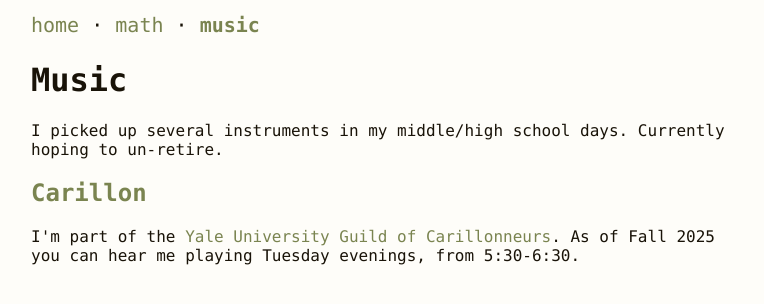
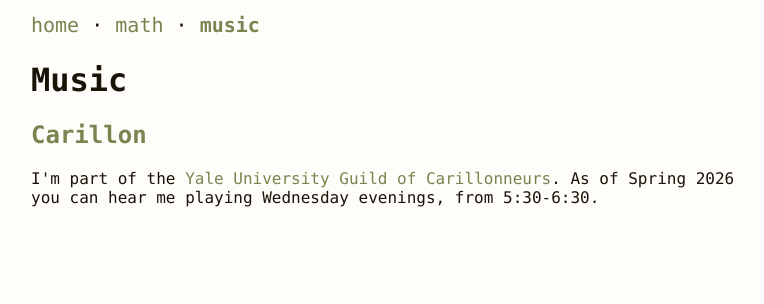
Before and after one commit to keklia/keklia.github.io, a Jekyll site: the page built from music.html, in a window 1280 px wide. Shown: the top 304 px of the page, without its empty margins (257-1021 px from the left). Built offline with Jekyll 4.4.1, drawn with Linux system fonts in a browser that asks for light colours.

Commit message:
Update music.html

```diff
--- a/music.html
+++ b/music.html
@@ -3,7 +3,6 @@
 title: Music
 ---
 <h1>Music</h1>
-I picked up several instruments in my middle/high school days. Currently hoping to un-retire.
 
 <h2>Carillon</h2>
 
@@ -15,5 +14,5 @@
 -->
 
 <p>
-I'm part of the <a href="http://yalecarillon.org" target="_blank">Yale University Guild of Carillonneurs</a>. As of Fall 2025 you can hear me playing Tuesday evenings, from 5:30-6:30.
+I'm part of the <a href="http://yalecarillon.org" target="_blank">Yale University Guild of Carillonneurs</a>. As of Spring 2026 you can hear me playing Wednesday evenings, from 5:30-6:30.
 </p>
```
